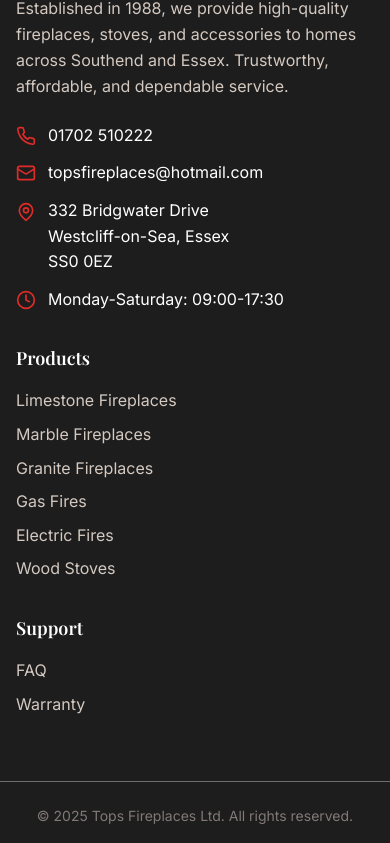
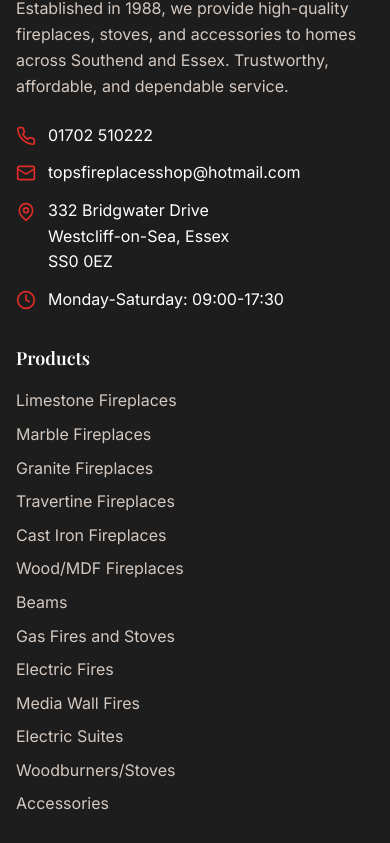
Before and after one commit to CWCMEDIA/toppsfireplace, a Next.js app: page /products in a window 390 px wide. Shown: the part 1154-1997 px from the top of the page. Built offline with nearby package versions, Linux system fonts and the light colour scheme; no server answers.

Commit message:
Update contact page, homepage, products page, and components

```diff
--- a/app/contact/page.tsx
+++ b/app/contact/page.tsx
@@ -15,23 +15,78 @@
   })
   const [isSubmitting, setIsSubmitting] = useState(false)
   const [isSubmitted, setIsSubmitted] = useState(false)
+  const [submitError, setSubmitError] = useState<string | null>(null)
 
   const handleChange = (e: React.ChangeEvent<HTMLInputElement | HTMLTextAreaElement | HTMLSelectElement>) => {
     setFormData({
       ...formData,
       [e.target.name]: e.target.value,
     })
+    // Clear error when user starts typing
+    if (submitError) setSubmitError(null)
   }
 
   const handleSubmit = async (e: React.FormEvent) => {
     e.preventDefault()
     setIsSubmitting(true)
+    setSubmitError(null)
 
-    // Simulate form submission
-    setTimeout(() => {
+    try {
+      const formDataToSend = new FormData()
+      formDataToSend.append('access_key', '44a7484b-5a17-4e9a-a361-a3408a87086e')
+      formDataToSend.append('name', formData.name)
+      formDataToSend.append('email', formData.email)
+      formDataToSend.append('phone', formData.phone || 'Not provided')
+      formDataToSend.append('subject', formData.subject)
+      formDataToSend.append('enquiryType', formData.enquiryType)
+
+      // Format message to include all details
+      const formattedMessage = `Enquiry Type: ${formData.enquiryType}
+
+Subject: ${formData.subject}
+
+Message:
+${formData.message}
+
+---
+Contact Details:
+Name: ${formData.name}
+Email: ${formData.email}
+Phone: ${formData.phone || 'Not provided'}
+`
+      formDataToSend.append('message', formattedMessage)
+      formDataToSend.append('from_name', formData.name)
+
+      // Note: Email destination is configured in your web3forms account settings
+      // The 'to' parameter is ignored if the email isn't authorized in your account
+
+      const response = await fetch('https://api.web3forms.com/submit', {
+        method: 'POST',
+        body: formDataToSend
+      })
+
+      const data = await response.json()
+
+      if (data.success) {
+        setIsSubmitted(true)
+        // Reset form
+        setFormData({
+          name: '',
+          email: '',
+          phone: '',
+          subject: '',
+          message: '',
+          enquiryType: 'general',
+        })
+      } else {
+        setSubmitError(data.message || 'Failed to send message. Please try again.')
+      }
+    } catch (error) {
+      console.error('Form submission error:', error)
+      setSubmitError('Something went wrong. Please try again.')
+    } finally {
       setIsSubmitting(false)
-      setIsSubmitted(true)
-    }, 2000)
+    }
   }
 
   const contactInfo = [
@@ -44,7 +99,7 @@
     {
       icon: Mail,
       title: 'Email',
-      details: ['topsfireplaces@hotmail.com'],
+      details: ['topsfireplacesshop@hotmail.com'],
       description: 'Send us an email anytime',
     },
     {
@@ -61,9 +116,7 @@
       icon: Clock,
       title: 'Opening Hours',
       details: [
-        'Monday - Friday: 9:00 AM - 6:00 PM',
-        'Saturday: 9:00 AM - 4:00 PM',
-        'Sunday: Closed'
+        'Monday-Saturday: 9:00-17:30'
       ],
       description: 'We\'re here to help',
     },
@@ -241,13 +294,22 @@
                 />
               </div>
 
+              {submitError && (
+                <div className="bg-red-50 border border-red-200 text-red-700 px-4 py-3 rounded-lg">
+                  <p className="text-sm">{submitError}</p>
+                </div>
+              )}
+
               <button
                 type="submit"
                 disabled={isSubmitting}
                 className="w-full btn-primary text-lg py-4 flex items-center justify-center space-x-2"
               >
                 {isSubmitting ? (
-                  <div className="w-5 h-5 border-2 border-white border-t-transparent rounded-full animate-spin" />
+                  <>
+                    <div className="w-5 h-5 border-2 border-white border-t-transparent rounded-full animate-spin" />
+                    <span>Sending...</span>
+                  </>
                 ) : (
                   <>
                     <Send className="w-5 h-5" />
@@ -310,7 +372,7 @@
                   <span>Call Now: 01702 510222</span>
                 </a>
                 <a
-                  href="mailto:topsfireplaces@hotmail.com"
+                  href="mailto:topsfireplacesshop@hotmail.com"
                   className="flex items-center space-x-3 text-primary-700 hover:text-primary-800 transition-colors duration-200"
                 >
                   <Mail className="w-5 h-5" />
--- a/app/page.tsx
+++ b/app/page.tsx
@@ -135,9 +135,6 @@
                   <h3 className="text-2xl font-bold mb-2 text-white">Call Now</h3>
                   <p className="text-3xl font-bold mb-4 text-yellow-300">01702 510222</p>
                   <p className="text-white/90 mb-6 font-medium">Free consultation & home assessment</p>
-                  <Link href="/gallery" className="btn-secondary bg-white/25 hover:bg-white/35 text-white border-white/40 font-medium">
-                    360° Virtual Tour
-                  </Link>
                 </div>
               </div>
             </motion.div>
--- a/app/products/page.tsx
+++ b/app/products/page.tsx
@@ -12,13 +12,19 @@
 
 const categories = [
   { id: 'all', name: 'All Products', count: 0 },
-  { id: 'limestone', name: 'Limestone', count: 0 },
-  { id: 'marble', name: 'Marble', count: 0 },
-  { id: 'granite', name: 'Granite', count: 0 },
-  { id: 'travertine', name: 'Travertine', count: 0 },
-  { id: 'cast-iron', name: 'Cast Iron', count: 0 },
-  { id: 'electric', name: 'Electric', count: 0 },
-  { id: 'wood', name: 'Wood', count: 0 }
+  { id: 'limestone', name: 'Limestone Fireplaces', count: 0 },
+  { id: 'marble', name: 'Marble Fireplaces', count: 0 },
+  { id: 'granite', name: 'Granite Fireplaces', count: 0 },
+  { id: 'travertine', name: 'Travertine Fireplaces', count: 0 },
+  { id: 'cast-iron', name: 'Cast Iron Fireplaces', count: 0 },
+  { id: 'wood-mdf', name: 'Wood/MDF Fireplaces', count: 0 },
+  { id: 'beams', name: 'Beams', count: 0 },
+  { id: 'gas-fires-stoves', name: 'Gas Fires and Stoves', count: 0 },
+  { id: 'electric', name: 'Electric Fires', count: 0 },
+  { id: 'media-wall', name: 'Media Wall Fires', count: 0 },
+  { id: 'electric-suites', name: 'Electric Suites', count: 0 },
+  { id: 'woodburners-stoves', name: 'Woodburners/Stoves', count: 0 },
+  { id: 'accessories', name: 'Accessories', count: 0 }
 ]
 
 function ProductsPageContent() {
@@ -138,7 +144,7 @@
         <div className="absolute inset-0 bg-black/40"></div>
         <div className="container-custom relative z-10">
           <div className="text-center">
-            <h1 className="text-4xl md:text-5xl font-bold mb-4">Our Fireplaces</h1>
+            <h1 className="text-4xl md:text-5xl font-bold mb-4">Our Range</h1>
             <p className="text-xl text-white/90 max-w-2xl mx-auto">
               Discover our complete range of premium fireplaces, from traditional limestone to modern electric designs
             </p>
--- a/components/Footer.tsx
+++ b/components/Footer.tsx
@@ -10,9 +10,16 @@
       { name: 'Limestone Fireplaces', href: '/products?category=limestone' },
       { name: 'Marble Fireplaces', href: '/products?category=marble' },
       { name: 'Granite Fireplaces', href: '/products?category=granite' },
-      { name: 'Gas Fires', href: '/products?category=electric' },
+      { name: 'Travertine Fireplaces', href: '/products?category=travertine' },
+      { name: 'Cast Iron Fireplaces', href: '/products?category=cast-iron' },
+      { name: 'Wood/MDF Fireplaces', href: '/products?category=wood-mdf' },
+      { name: 'Beams', href: '/products?category=beams' },
+      { name: 'Gas Fires and Stoves', href: '/products?category=gas-fires-stoves' },
       { name: 'Electric Fires', href: '/products?category=electric' },
-      { name: 'Wood Stoves', href: '/products?category=wood' },
+      { name: 'Media Wall Fires', href: '/products?category=media-wall' },
+      { name: 'Electric Suites', href: '/products?category=electric-suites' },
+      { name: 'Woodburners/Stoves', href: '/products?category=woodburners-stoves' },
+      { name: 'Accessories', href: '/products?category=accessories' },
     ],
     company: [
       { name: 'About Us', href: '/about' },
@@ -61,7 +68,7 @@
               </div>
               <div className="flex items-center space-x-3">
                 <Mail className="w-5 h-5 text-primary-500" />
-                <span>topsfireplaces@hotmail.com</span>
+                <span>topsfireplacesshop@hotmail.com</span>
               </div>
               <div className="flex items-start space-x-3">
                 <MapPin className="w-5 h-5 text-primary-500 mt-1" />
--- a/components/Header.tsx
+++ b/components/Header.tsx
@@ -97,7 +97,7 @@
   const navigation = [
     { name: 'Home', href: '/' },
     { name: 'Shop', href: '/products' },
-    { name: 'Our Range', href: '/gallery' },
+    { name: 'Installation Gallery', href: '/gallery' },
     { name: 'Contact', href: '/contact' },
   ]
 
```
